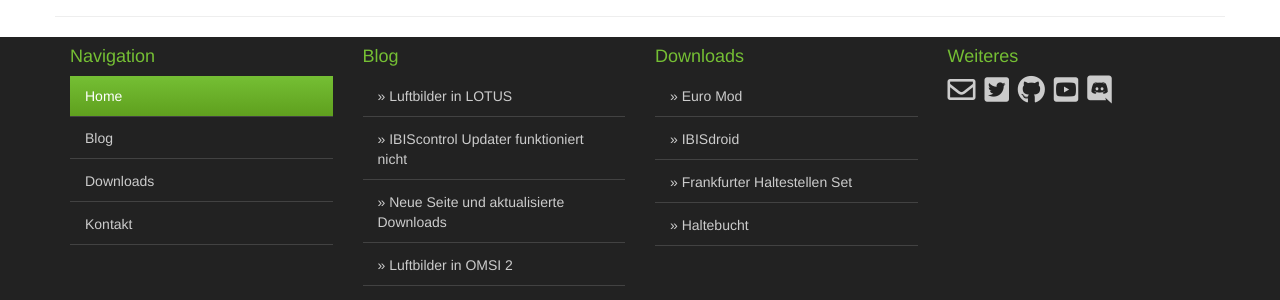
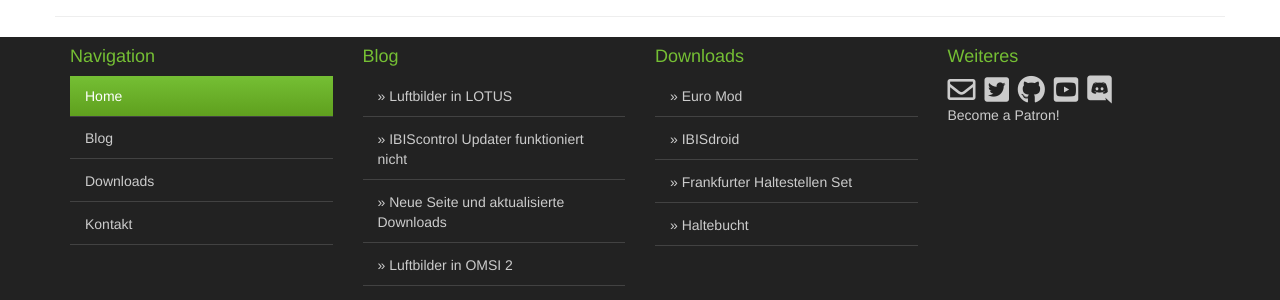
Before and after one commit to gcWorld/gcMods-Website, a Jekyll site: the page built from index.html, in a window 1280 px wide. Shown: the part 1967-2267 px from the top of the page. Built offline with Jekyll 4.4.1, drawn with Linux system fonts in a browser that asks for light colours; nearby versions of some CDN libraries; library files that are not in the unit come from our copies.

Commit message:
Update footer.html

```diff
--- a/_includes/footer.html
+++ b/_includes/footer.html
@@ -63,6 +63,7 @@
                     <i class="fab fa-discord fa-2x" aria-hidden="true"></i>
                 </a>
                 <br>
+                <a href="https://www.patreon.com/bePatron?u=22631168" data-patreon-widget-type="become-patron-button">Become a Patron!</a>
                 <!-- Pledgie went offline. Consider sending money via Paypal
                 <h4>{{ site.data[page.lang].string.support }}</h4>
                 <a href='https://pledgie.com/campaigns/23884'>
```
